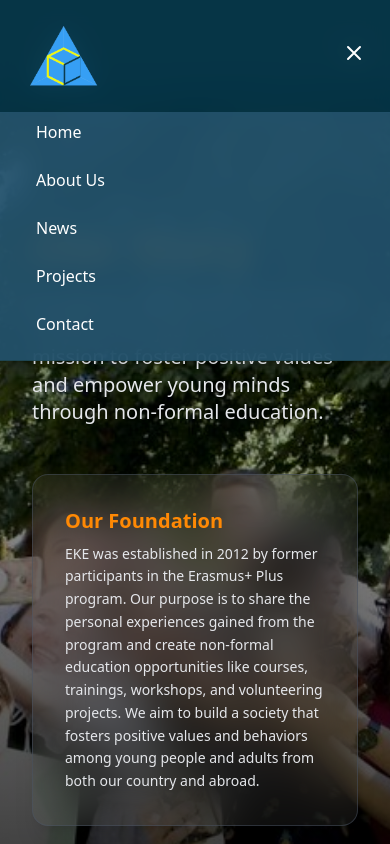
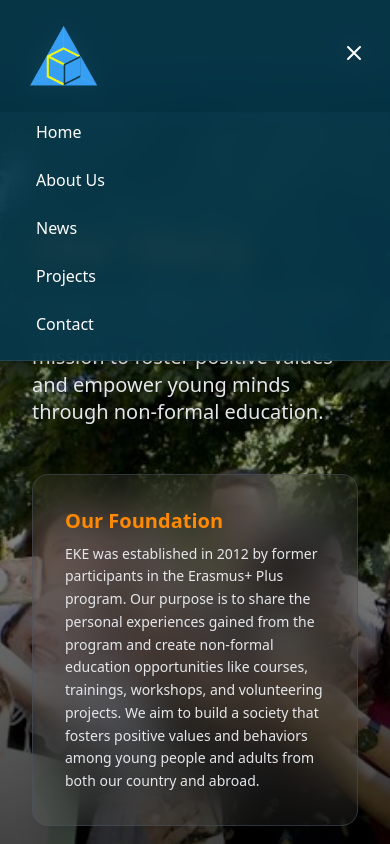
Before and after one commit to damjanstojcev4/EKE-Web, a React (Vite) app in the folder Frontend/ece-website/: page /about-us in a window 390 px wide. Both pictures are taken after a click on the button 354 px from the left and 53 px from the top of the page. Shown: the top 844 px of the page. Built offline with nearby package versions, Linux system fonts and the light colour scheme.

Commit message:
Modified color

```diff
--- a/Frontend/ece-website/src/components/Navbar.tsx
+++ b/Frontend/ece-website/src/components/Navbar.tsx
@@ -76,7 +76,7 @@ const Navbar = () => {
 
       {/* Mobile Menu */}
       {isOpen && (
-        <ul className="lg:hidden flex flex-col px-6 pb-4 space-y-2 bg-blue-300/20">
+        <ul className="lg:hidden flex flex-col px-6 pb-4 space-y-2 bg-cyan-900/20">
           {navItems.map((item) => (
             <li key={item.label}>
               <Link
```
